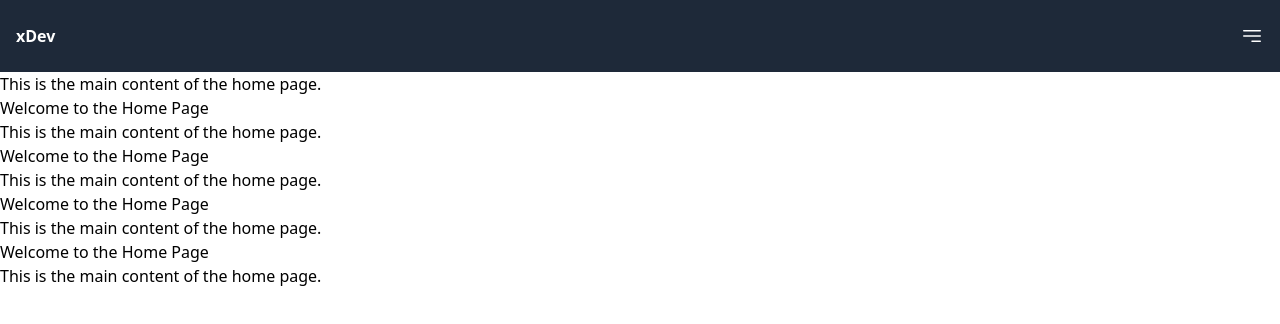
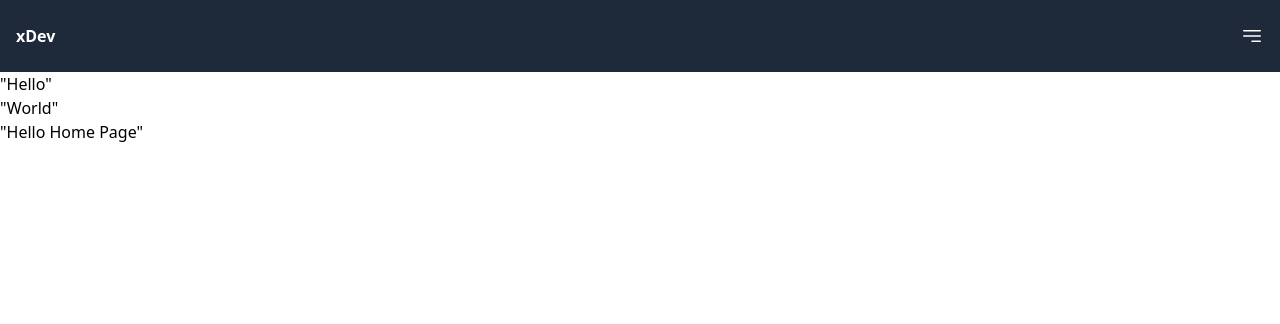
Before and after one commit to luciferdk/Dhrup-Sinha, a Next.js app: page / in a window 1280 px wide. Shown: the top 324 px of the page. Built offline with nearby package versions, Linux system fonts and the light colour scheme.

Commit message:
fix pTag issue so deploy without error

```diff
--- a/app/page.tsx
+++ b/app/page.tsx
@@ -5,8 +5,9 @@ export default function Home() {
   return (
     <div className="   ">
       <NavbarLayout>
-      <p>This is the main content of the home page.</p>
-      <h1>Welcome to the Home Page</h1>
+      <p>{`"Hello"`}</p>
+      <p>{`"World"`}</p>
+
       <HomePage />
       </NavbarLayout>
     </div>
@@ -17,13 +18,9 @@ export default function Home() {
 export function HomePage () {
   return (
     <div>
-     <p>This is the main content of the home page.</p>
-     <h1>Welcome to the Home Page</h1>
-     <p>This is the main content of the home page.</p>
-     <h1>Welcome to the Home Page</h1>
-     <p>This is the main content of the home page.</p>
-     <h1>Welcome to the Home Page</h1>
-     <p>This is the main content of the home page.</p>
+     <p>{`"Hello Home Page"`}</p>
+
+
     </div>
   )
 }
```
